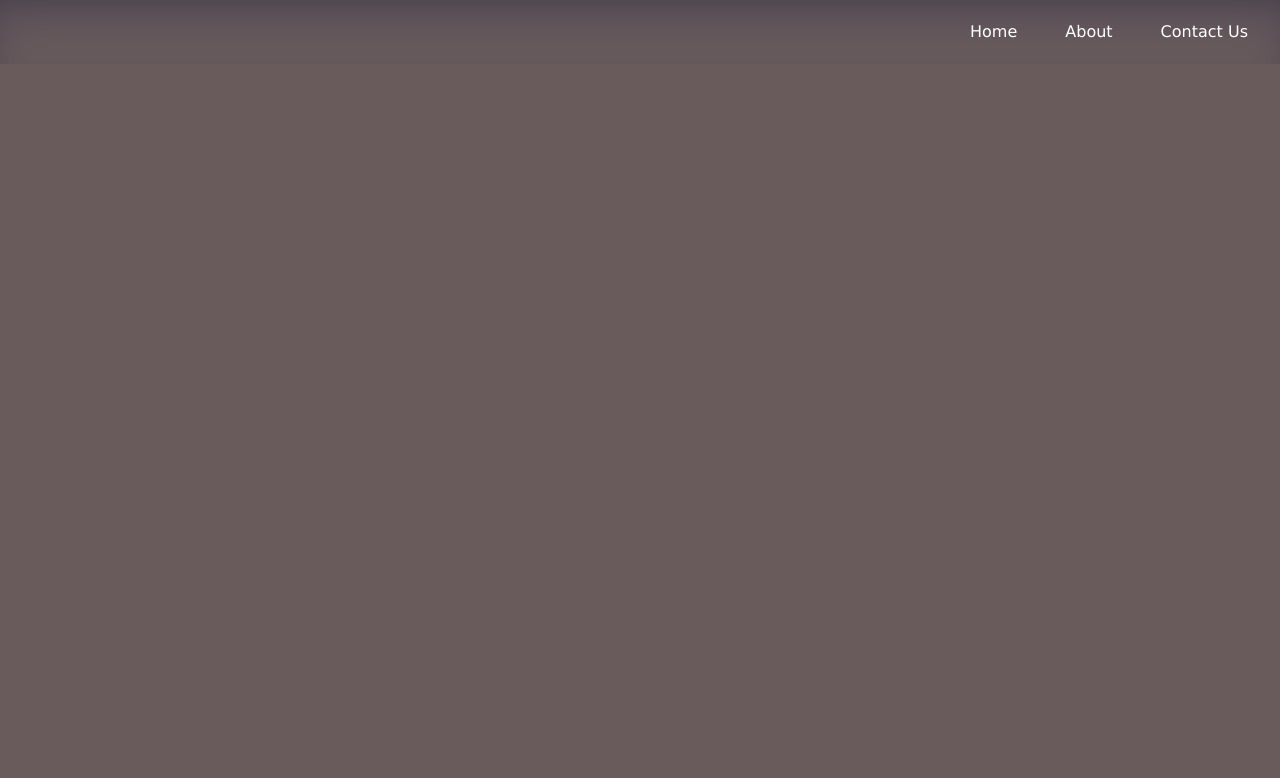
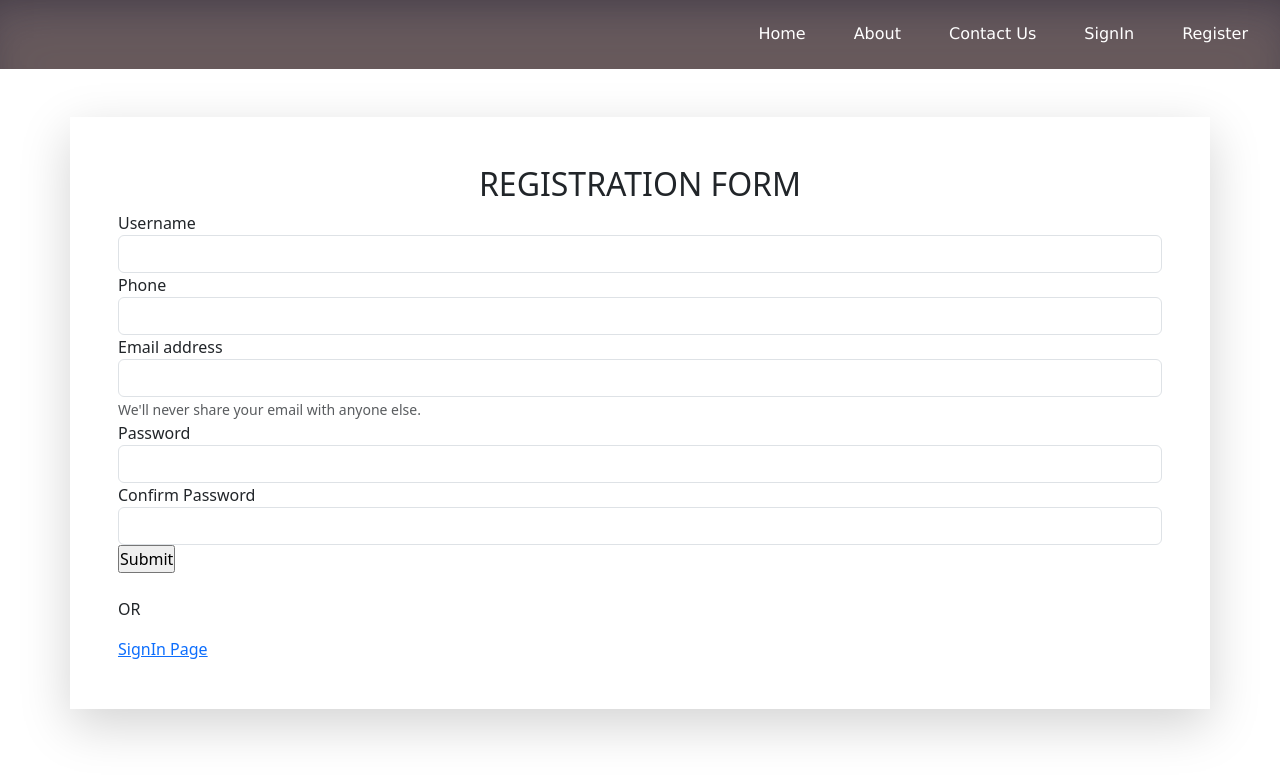
Before and after one commit to Ankit-Rattan/SIH, a React (Create React App) app in the folder my-app/: page /register in a window 1280 px wide. Shown: the top 778 px of the page. Built offline with nearby package versions, Linux system fonts and the light colour scheme.

Commit message:
Register

```diff
--- a/my-app/src/components/App.jsx
+++ b/my-app/src/components/App.jsx
@@ -1,6 +1,6 @@
 import React from "react";
 import Navbar from "./navbar";
-import Footer from "./Footer";
+import Footer from "./footer";
 import Header from "./Header";
 import OptionsList from "./OptionsList";
 
--- a/my-app/src/components/Pages/Register.jsx
+++ b/my-app/src/components/Pages/Register.jsx
@@ -1,7 +1,93 @@
-import React from 'react'
+import React, {  useState } from "react";
+import axios from "axios";
+import { useNavigate, Link } from "react-router-dom";
+import "bootstrap/dist/css/bootstrap.min.css";
 
-export default function Register() {
+function Register() {
+  const history = useNavigate();
+  const [username, setUsername] = useState("");
+  const [phone, setPhone] = useState("");
+  const [email, setEmail] = useState("");
+  const [password, setPassword] = useState("");
+
+  async function submit(e) {
+    e.preventDefault();
+
+    try {
+      await axios
+        .post("http://localhost:4000/register", {
+          username,
+          phone,
+          email,
+          password,
+        })
+        .then((res) => {
+          if ((res.data = "exist")) {
+            history("/", { state: { id: email, name: username } });
+          } else if ((res.data = "notexist")) {
+            alert("User has not signed up");
+          }
+        })
+        .catch((e) => {
+          alert("Wrong details");
+          console.log(e);
+        });
+    } catch (e) {
+      console.log(e);
+    }
+  }
+
   return (
-    <div>Register</div>
-  )
+
+<div class="container login mt-5 shadow-lg p-5">
+<h2 class="text-center">REGISTRATION FORM</h2>
+<form action="POST" >
+
+    <div class="form-group">
+        <label for="exampleInputUsername1">Username</label>
+        <input type="text"  onChange={(e) => {
+            setUsername(e.target.value);
+          }} name="username" class="form-control" autocomplete="off"></input>
+      </div>
+
+    <div class="form-group">
+        <label for="exampleInputPhone1">Phone</label>
+        <input type="number"  onChange={(e) => {
+            setPhone(e.target.value);
+          }} name="phone" class="form-control"></input>
+      </div>
+
+    <div class="form-group">
+      <label for="exampleInputEmail1">Email address</label>
+      <input type="email"  onChange={(e) => {
+            setEmail(e.target.value);
+          }} name="email" class="form-control" id="exampleInputEmail1" aria-describedby="emailHelp" autocomplete="off"></input>
+      <small id="emailHelp" class="form-text text-muted">We'll never share your email with anyone else.</small>
+    </div>
+
+    <div class="form-group">
+      <label for="exampleInputPassword1">Password</label>
+      <input type="password" name="password"  onChange={(e) => {
+            setPassword(e.target.value);
+          }} class="form-control" id="exampleInputPassword1" autocomplete="off"></input>
+    </div>
+
+    <div class="form-group">
+      <label for="exampleInputPassword1">Confirm Password</label>
+      <input type="password" name="cpassword" class="form-control" id="exampleInputPassword1" autocomplete="off"></input>
+    </div>
+
+
+
+    <input type="submit" onClick={submit} />
+  </form>
+
+  <br />
+      <p>OR</p>
+
+      <Link to="/signin">SignIn Page</Link>
+
+</div>
+  );
 }
+export default Register;
--- a/my-app/src/components/Pages/SignIn.jsx
+++ b/my-app/src/components/Pages/SignIn.jsx
@@ -1,7 +1,65 @@
-import React from 'react'
+import React, { useState } from "react";
+import axios from "axios";
+import { useNavigate, Link } from "react-router-dom";
 
-export default function SignIn() {
+function SignIn() {
+  const [email, setEmail] = useState("");
+  const [password, setPassword] = useState("");
+  const history = useNavigate();
+
+  async function submit(e) {
+    e.preventDefault();
+
+    try {
+      await axios
+        .post("http://localhost:4000/signin", {
+          email,
+          password,
+        })
+        .then((res) => {
+          if ((res.data = "exist")) {
+            alert("User already exists");
+          } else if ((res.data = "notexist")) {
+            history("/", { state: { id: email } });
+          }
+        })
+        .catch((e) => {
+          alert("Wrong details");
+          console.log(e);
+        });
+    } catch (e) {
+      console.log(e);
+    }
+  }
+
   return (
-    <div>SignIn</div>
-  )
+    <div className="signin">
+      <h1>SignIn</h1>
+
+      <form action="POST">
+        <input
+          type="email"
+          onChange={(e) => {
+            setEmail(e.target.value);
+          }}
+          placeholder="Email"
+        ></input>
+
+        <input
+          type="password"
+          onChange={(e) => {
+            setPassword(e.target.value);
+          }}
+          placeholder="Password"
+        ></input>
+
+        <input type="submit" onClick={submit} />
+      </form>
+      <br />
+      <p>OR</p>
+
+      <Link to="/register">Register Page</Link>
+    </div>
+  );
 }
+export default SignIn;
--- a/my-app/src/components/navbar.jsx
+++ b/my-app/src/components/navbar.jsx
@@ -16,12 +16,16 @@ function Navbar() {
             <Link to="/">Home</Link>
             <Link to="/about">About</Link>
             <Link to="/contact-us">Contact Us</Link>
+            <Link to="/signin">SignIn</Link>
+            <Link to="/register">Register</Link>
           </div>
         </nav>
         <Routes>
           <Route path="/" element={<Home />} />
           <Route path="/about" element={<About />} />
           <Route path="/contact-us" element={<Contact />} />
+          <Route path="/signup" element={<SignIn />} />
+          <Route path="/register" element={<Register />} />
         </Routes>
       </BrowserRouter>
     </>
```
Also changed, not shown: my-app/app.js (added, +51 -0 lines), my-app/mongo.js (added, +24 -0 lines), my-app/package.json (+12 -1 lines), my-app/src/index.js (+4 -8 lines), my-app/public/style.css (line endings or trailing spaces), 1 other file (tests, documents, lock files or other folders).
